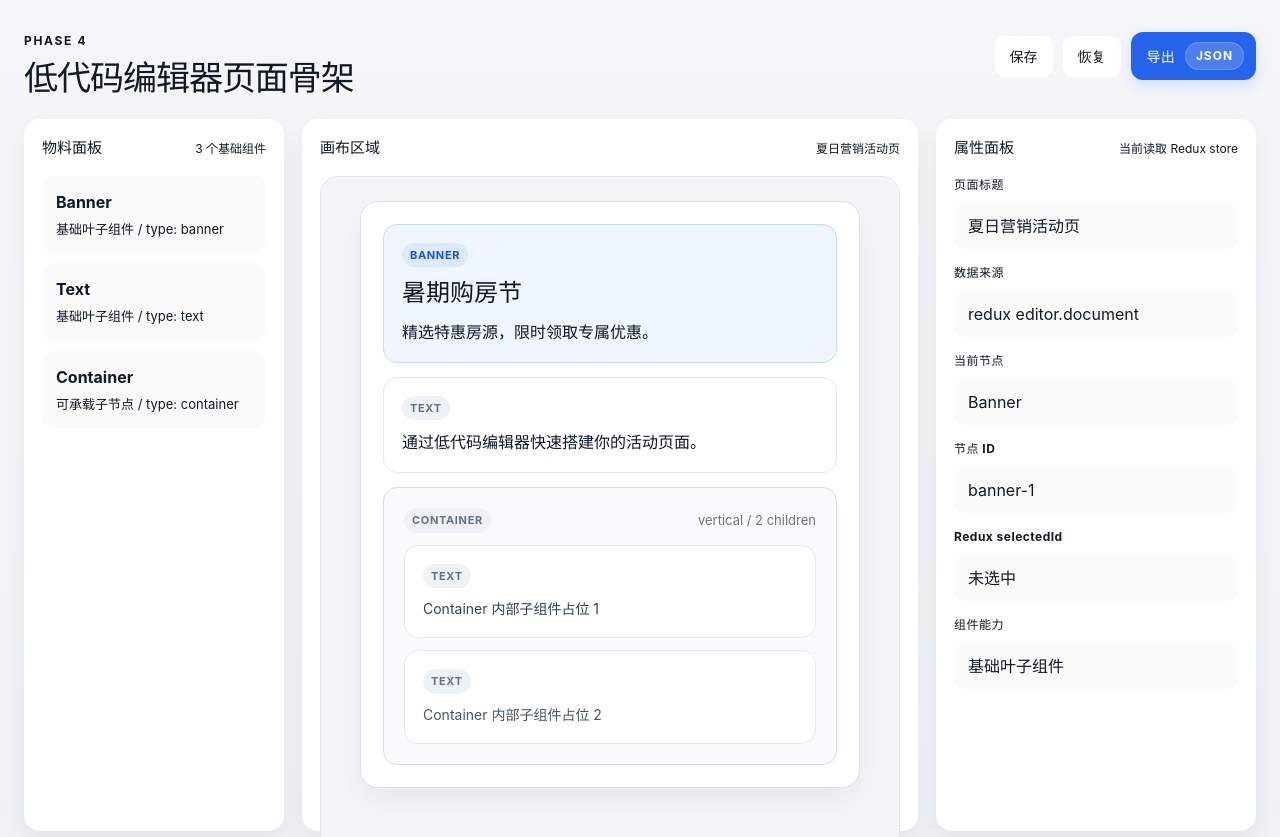
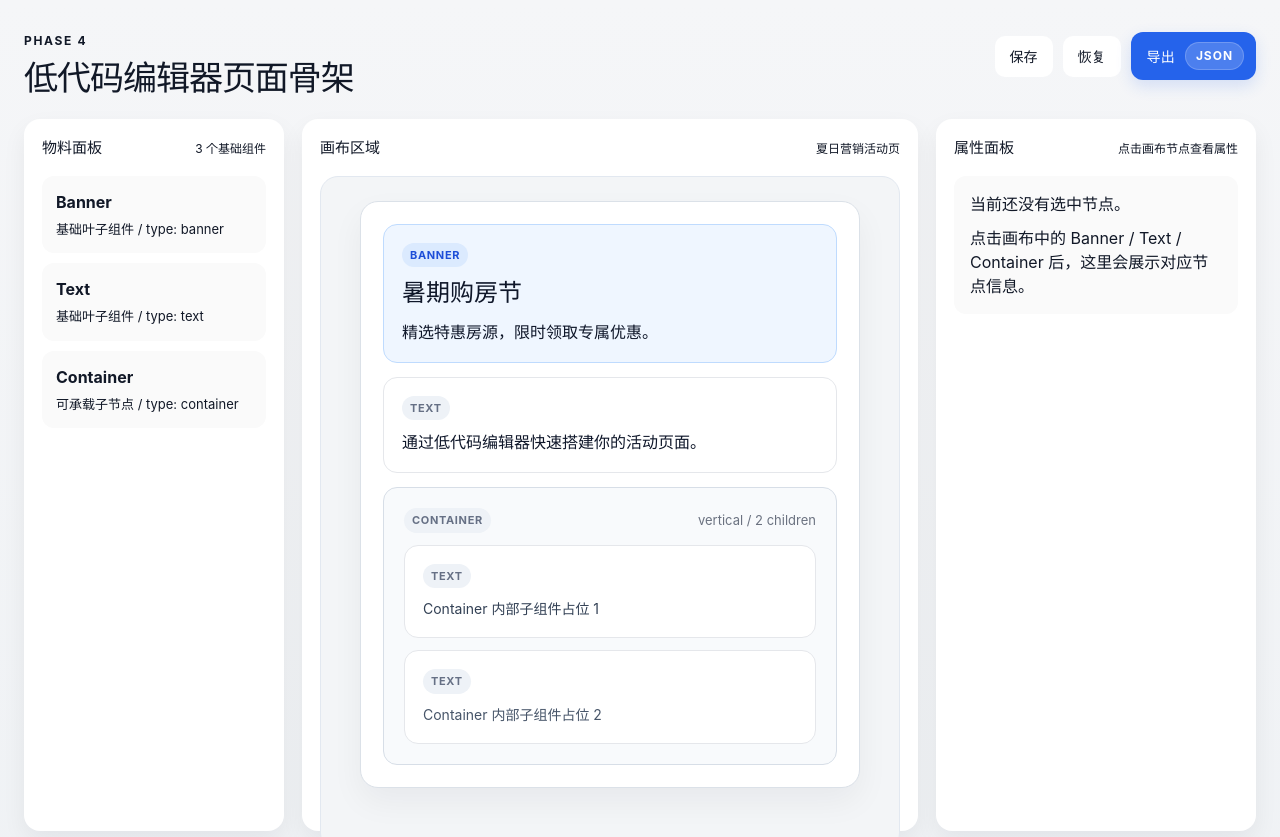
Before and after one commit to ghost613bb/drag-editor, a React (Vite) app in the folder frontend/: page / in a window 1280 px wide. Shown: the top 837 px of the page. Built offline with nearby package versions, Linux system fonts and the light colour scheme.

Commit message:
feat: 支持画布节点选中
Co-Authored-By: Claude <noreply@anthropic.com>

```diff
--- a/frontend/src/app/App.tsx
+++ b/frontend/src/app/App.tsx
@@ -1,34 +1,41 @@
 import { useState } from 'react'
-import { useSelector } from 'react-redux'
+import { useDispatch, useSelector } from 'react-redux'
 import { PureRenderer } from '@/components/renderer/PureRenderer'
+import type { AppDispatch, RootState } from '@/app/store'
 import { componentRegistry } from '@/features/editor/componentRegistry'
 import { createDefaultNode } from '@/features/editor/createDefaultNode'
-import type { RootState } from '@/app/store'
+import { selectNode } from '@/features/editor/editorSlice'
+import { findNodeById } from '@/features/editor/findNodeById'
 import type { ComponentNode, ComponentType } from '@/types/schema'
 import '@/styles/app.css'
 
 function App() {
+  const dispatch = useDispatch<AppDispatch>()
   const materialItems = Object.values(componentRegistry)
   const currentSchema = useSelector((state: RootState) => state.editor.document.currentSchema)
   const selectedId = useSelector((state: RootState) => state.editor.ui.selectedId)
   const [draftNode, setDraftNode] = useState<ComponentNode | null>(null)
 
-  const selectedNode = currentSchema.root.children[0]
-  const inspectorNode = draftNode ?? selectedNode
-  const propertyFields = [
+  const selectedNode = selectedId ? findNodeById(currentSchema.root, selectedId) : null
+  const propertyFields = selectedNode
+    ? [
         { label: '页面标题', value: currentSchema.pageMeta.title },
-    { label: '数据来源', value: draftNode ? 'createDefaultNode' : 'redux editor.document' },
-    { label: '当前节点', value: componentRegistry[inspectorNode.type].label },
-    { label: '节点 ID', value: inspectorNode.id },
+        { label: '当前节点', value: componentRegistry[selectedNode.type].label },
+        { label: '节点 ID', value: selectedNode.id },
         { label: 'Redux selectedId', value: selectedId ?? '未选中' },
         {
           label: '组件能力',
-      value: componentRegistry[inspectorNode.type].canHaveChildren ? '可承载子节点' : '基础叶子组件',
+          value: componentRegistry[selectedNode.type].canHaveChildren ? '可承载子节点' : '基础叶子组件',
         },
       ]
+    : []
 
   const handleCreateDraftNode = (type: ComponentType) => {
     setDraftNode(createDefaultNode(type))
+  }
+
+  const handleSelectNode = (nodeId: string) => {
+    dispatch(selectNode(nodeId))
   }
 
   return (
@@ -85,7 +92,11 @@ function App() {
 
           <div className="canvas-stage">
             <div className="canvas-page">
-              <PureRenderer schema={currentSchema} />
+              <PureRenderer
+                schema={currentSchema}
+                selectedId={selectedId}
+                onNodeClick={handleSelectNode}
+              />
             </div>
           </div>
         </section>
@@ -93,9 +104,10 @@ function App() {
         <aside className="editor-panel editor-panel-right">
           <div className="panel-header">
             <h2>属性面板</h2>
-            <span>{draftNode ? '当前展示默认节点草稿' : '当前读取 Redux store'}</span>
+            <span>{selectedNode ? '当前展示画布选中节点' : '点击画布节点查看属性'}</span>
           </div>
 
+          {selectedNode ? (
             <div className="property-list">
               {propertyFields.map((field) => (
                 <div key={field.label} className="property-item">
@@ -104,6 +116,12 @@ function App() {
                 </div>
               ))}
             </div>
+          ) : (
+            <div className="panel-empty-state">
+              <p>当前还没有选中节点。</p>
+              <p>点击画布中的 Banner / Text / Container 后，这里会展示对应节点信息。</p>
+            </div>
+          )}
         </aside>
       </main>
 
--- a/frontend/src/components/renderer/PureRenderer.tsx
+++ b/frontend/src/components/renderer/PureRenderer.tsx
@@ -1,14 +1,28 @@
-import type { ComponentNode, PageSchema } from '@/types/schema'
+import type { ComponentNode, NodeId, PageSchema } from '@/types/schema'
 
 interface PureRendererProps {
   schema: PageSchema
+  selectedId?: NodeId | null
+  onNodeClick?: (nodeId: NodeId) => void
 }
 
-function renderNode(node: ComponentNode) {
+function renderNode(node: ComponentNode, selectedId?: NodeId | null, onNodeClick?: (nodeId: NodeId) => void) {
+  const isSelected = node.id === selectedId
+  const selectedClassName = isSelected ? ' canvas-node-selected' : ''
+
+  const handleClick = (event: React.MouseEvent<HTMLElement>) => {
+    event.stopPropagation()
+    onNodeClick?.(node.id)
+  }
+
   switch (node.type) {
     case 'banner':
       return (
-        <article key={node.id} className="canvas-banner">
+        <article
+          key={node.id}
+          className={`canvas-banner canvas-node${selectedClassName}`}
+          onClick={handleClick}
+        >
           <span className="canvas-node-type">{node.type}</span>
           <strong>{node.props.title}</strong>
           <p>{node.props.description}</p>
@@ -17,7 +31,11 @@ function renderNode(node: ComponentNode) {
 
     case 'text':
       return (
-        <article key={node.id} className="canvas-text">
+        <article
+          key={node.id}
+          className={`canvas-text canvas-node${selectedClassName}`}
+          onClick={handleClick}
+        >
           <span className="canvas-node-type">{node.type}</span>
           <p style={{ color: node.props.color, fontSize: `${node.props.fontSize}px` }}>
             {node.props.content}
@@ -29,12 +47,13 @@ function renderNode(node: ComponentNode) {
       return (
         <article
           key={node.id}
-          className="canvas-container"
+          className={`canvas-container canvas-node${selectedClassName}`}
           style={{
             gap: `${node.props.gap}px`,
             padding: `${node.props.padding}px`,
             backgroundColor: node.props.backgroundColor,
           }}
+          onClick={handleClick}
         >
           <div className="canvas-container-header">
             <span className="canvas-node-type">{node.type}</span>
@@ -43,7 +62,9 @@ function renderNode(node: ComponentNode) {
             </span>
           </div>
 
-          <div className="canvas-container-children">{node.children.map(renderNode)}</div>
+          <div className="canvas-container-children">
+            {node.children.map((child) => renderNode(child, selectedId, onNodeClick))}
+          </div>
         </article>
       )
 
@@ -52,6 +73,6 @@ function renderNode(node: ComponentNode) {
   }
 }
 
-export function PureRenderer({ schema }: PureRendererProps) {
-  return <>{schema.root.children.map(renderNode)}</>
+export function PureRenderer({ schema, selectedId = null, onNodeClick }: PureRendererProps) {
+  return <>{schema.root.children.map((node) => renderNode(node, selectedId, onNodeClick))}</>
 }
--- /dev/null
+++ b/frontend/src/features/editor/findNodeById.ts
@@ -0,0 +1,27 @@
+import type { ComponentNode, ContainerNode, NodeId } from '@/types/schema'
+
+function findInChildren(children: ComponentNode[], targetId: NodeId): ComponentNode | null {
+  for (const child of children) {
+    if (child.id === targetId) {
+      return child
+    }
+
+    if (child.type === 'container') {
+      const nestedNode = findNodeById(child, targetId)
+
+      if (nestedNode) {
+        return nestedNode
+      }
+    }
+  }
+
+  return null
+}
+
+export function findNodeById(root: ContainerNode, targetId: NodeId): ComponentNode | null {
+  if (root.id === targetId) {
+    return root
+  }
+
+  return findInChildren(root.children, targetId)
+}
--- a/frontend/src/styles/app.css
+++ b/frontend/src/styles/app.css
@@ -217,6 +217,24 @@
   letter-spacing: 0.06em;
 }
 
+.canvas-node {
+  cursor: pointer;
+  transition:
+    border-color 140ms ease,
+    box-shadow 140ms ease,
+    transform 140ms ease;
+}
+
+.canvas-node:hover {
+  border-color: #93c5fd;
+  box-shadow: 0 0 0 1px rgba(59, 130, 246, 0.08);
+}
+
+.canvas-node-selected {
+  border-color: #2563eb !important;
+  box-shadow: 0 0 0 2px rgba(37, 99, 235, 0.12);
+}
+
 .canvas-banner,
 .canvas-text,
 .canvas-container {
@@ -303,6 +321,20 @@
   color: var(--text);
 }
 
+.panel-empty-state {
+  display: grid;
+  gap: 10px;
+  border: 1px dashed var(--line);
+  border-radius: 12px;
+  padding: 16px;
+  background: #fafafa;
+}
+
+.panel-empty-state p {
+  margin: 0;
+  color: var(--text-soft);
+}
+
 .editor-preview {
   margin-top: 18px;
 }
```
Lines whose indentation alone changed are shown as unchanged.
